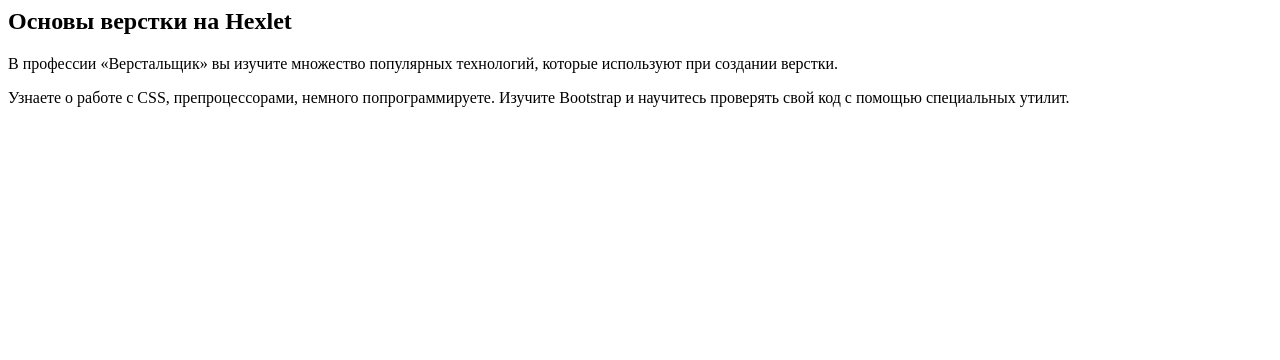
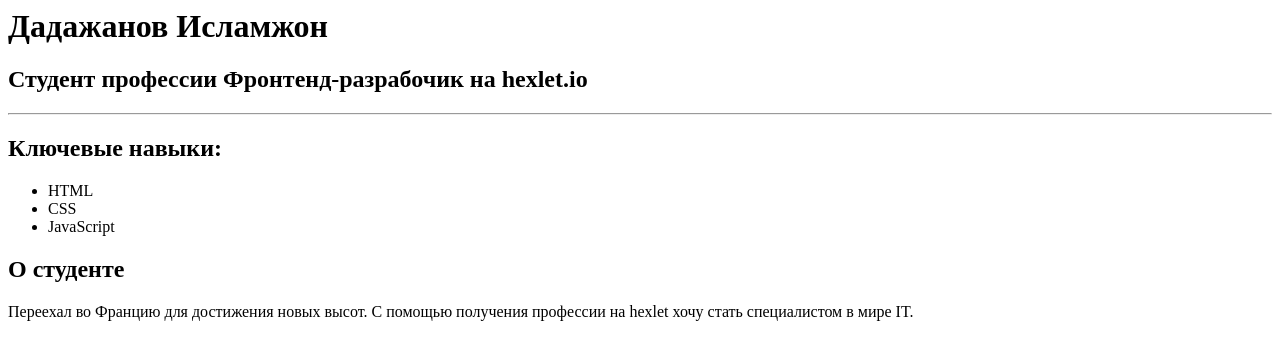
Before and after one commit to DadayaIslam/Dadayaislam.github.io, a plain HTML site: page index.html in a window 1280 px wide. Drawn offline with Linux system fonts and the light colour scheme.

Commit message:
Update index.html

```diff
--- a/index.html
+++ b/index.html
@@ -1,13 +1,23 @@
-<section>
-  <h1>Основы верстки на Hexlet</h1>
+<main>
+    <h1>Дадажанов Исламжон</h1>
+    <h2>Студент профессии Фронтенд-разрабочик на hexlet.io </h2>
 
-  <p>
-    В профессии «Верстальщик» вы изучите множество популярных технологий,
-    которые используют при создании верстки.
-  </p>
+    <hr>
 
-  <p>
-    Узнаете о работе с CSS, препроцессорами, немного попрограммируете. Изучите
-    Bootstrap и научитесь проверять свой код с помощью специальных утилит.
-  </p>
-</section>
+    <section>
+      <h2>Ключевые навыки:</h2>
+      <ul>
+        <li>HTML</li>
+        <li>CSS</li>
+        <li>JavaScript</li>
+      </ul>
+    </section>
+
+    <section>
+      <h2>О cтуденте</h2>
+      <p>
+        Переехал во Францию для достижения новых высот.
+        С помощью получения профессии на hexlet хочу стать специалистом в мире IT.
+      </p>
+    </section>
+  </main>
```
